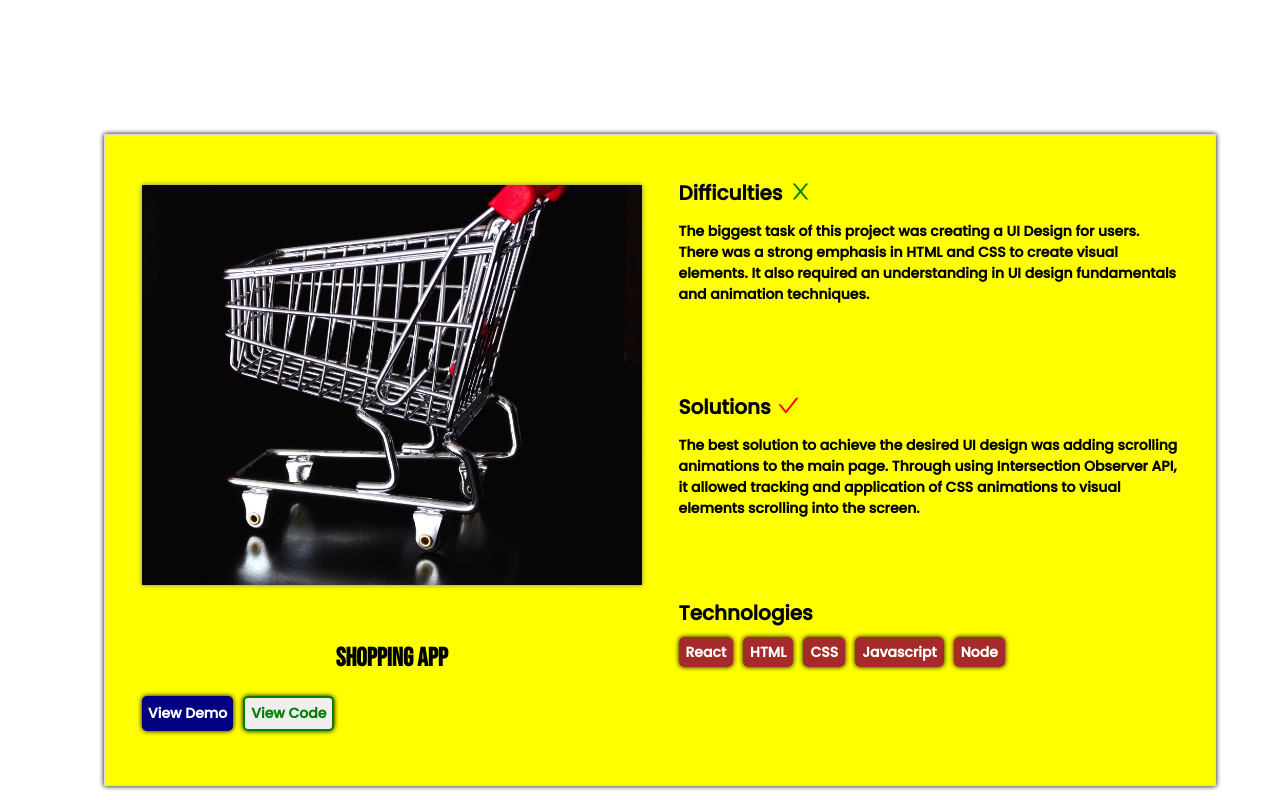
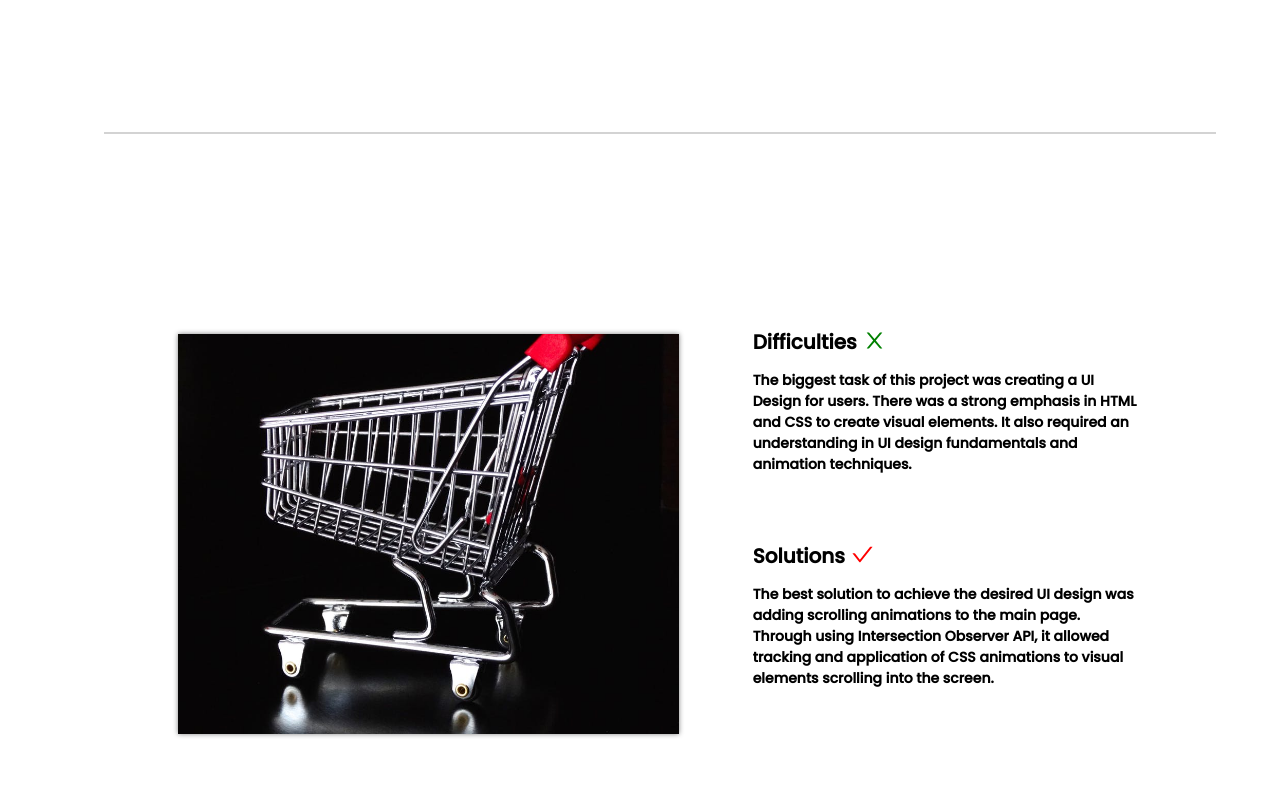
Before and after one commit to qijieguan/Portfolio, a React (Create React App) app: page / in a window 1280 px wide. Shown: the part 1280-2080 px from the top of the page. Built offline with nearby package versions, Linux system fonts and the light colour scheme.

Commit message:
minor change

```diff
--- a/src/App.css
+++ b/src/App.css
@@ -67,15 +67,12 @@
 
 .project-li {
   display: grid;
-  grid-template-columns: 45% 45%;
+  grid-template-columns: 45% 35%;
   grid-template-rows: 400px 200px;
-  padding-top: 50px;
-  margin-bottom: 200px;
+  row-gap: 10%;
+  padding: 50px 0;
   min-height: 600px;
   width: 100%;
-  background: yellow;
-  border: 1px solid rgb(219, 219, 219);
-  box-shadow: 0 0 5px black;
   overflow: hidden;
 }
 
@@ -100,10 +97,12 @@
   border-radius: 5px;
 }
 
+.line { margin: 150px 0; height: 2px; width: 100%; background: rgb(211, 211, 211); }
+
 #contact {
   display: grid;
   grid-template-columns: 20% 55%;
-  margin-top: 200px;
+  margin-top: 400px;
   padding-bottom: 25px;
   height: 250px;
   color: rgb(41, 41, 41);
--- a/src/component/Home.js
+++ b/src/component/Home.js
@@ -68,6 +68,7 @@ const Home = () => {
                             </ul>
                         </p>
                     </li>
+                    <div className='line'/>
                     <li className="project-li">
                         <img className='project-li-img' src={shop_img} alt=""/>
                         <div className='project-li-content'>
@@ -111,6 +112,7 @@ const Home = () => {
                             </ul>
                         </p>
                     </li>
+                    <div className='line'/>
                     <li className="project-li">
                         <img className='project-li-img' src={group_img} alt=""/>
                         <div className='project-li-content'>
@@ -166,7 +168,7 @@ const Home = () => {
                     <div id='contact-linkedin'><BsLinkedin size={30} onClick={() => {window.open(url)}}/></div>
                 </div>
                 <p>
-                    Send Me A Message To Connect With Me For Work Inquiries.
+                    Send Me A Message To Connect With Me.
                     My Response Time Is Usually Within 12-24 Hours.
                 </p>
             </div>
```
